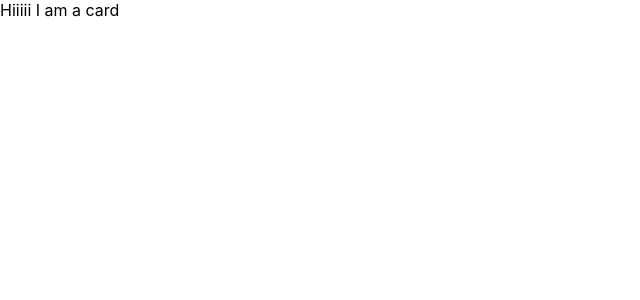
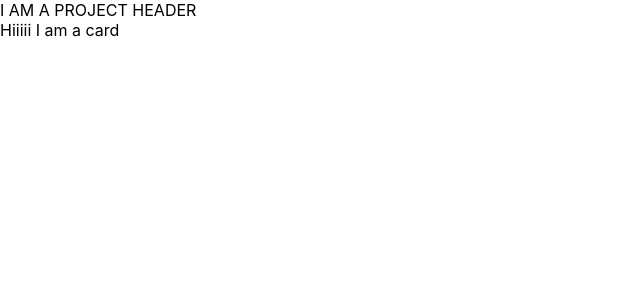
Before and after one commit to jordan-romero/hello-world-challenge, a React (Create React App) app: page / in a window 1280 px wide. Shown: the top 300 px of the page, without its empty margins (0-640 px from the left). Built offline with nearby package versions, Linux system fonts and the light colour scheme.

Commit message:
wires up ProjectHeader with ProjectGroups

```diff
--- /dev/null
+++ b/src/components/ProjectHeader.js
@@ -0,0 +1,11 @@
+import React from 'react'
+
+const ProjectHeader = () => {
+    return (
+        <div>
+            I AM A PROJECT HEADER
+        </div>
+    )
+}
+
+export default ProjectHeader
--- a/src/containers/ProjectGroups.js
+++ b/src/containers/ProjectGroups.js
@@ -1,9 +1,11 @@
 import React from 'react'
 import Projects from './Projects'
+import ProjectHeader from '../components/ProjectHeader'
 
 const ProjectGroups = () => {
     return (
         <div>
+           <ProjectHeader />
            <Projects />
         </div>
     )
```
